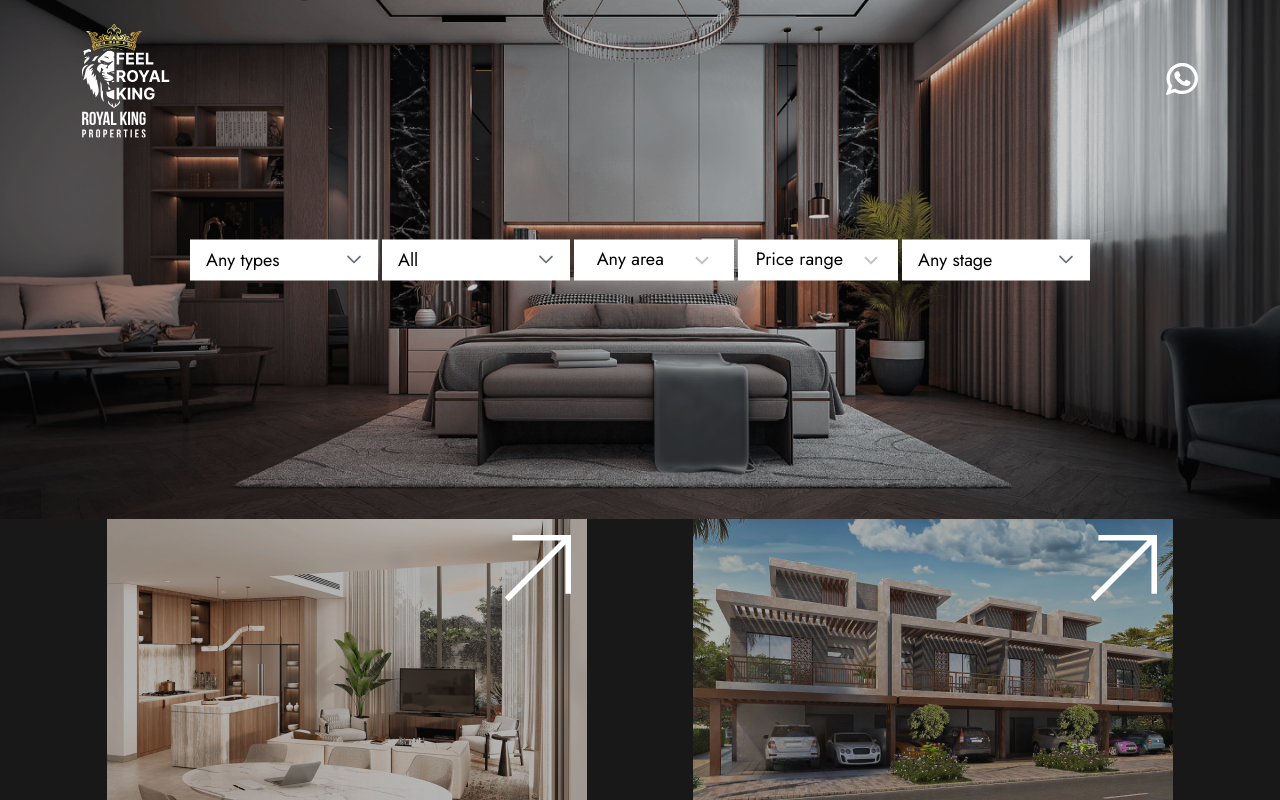
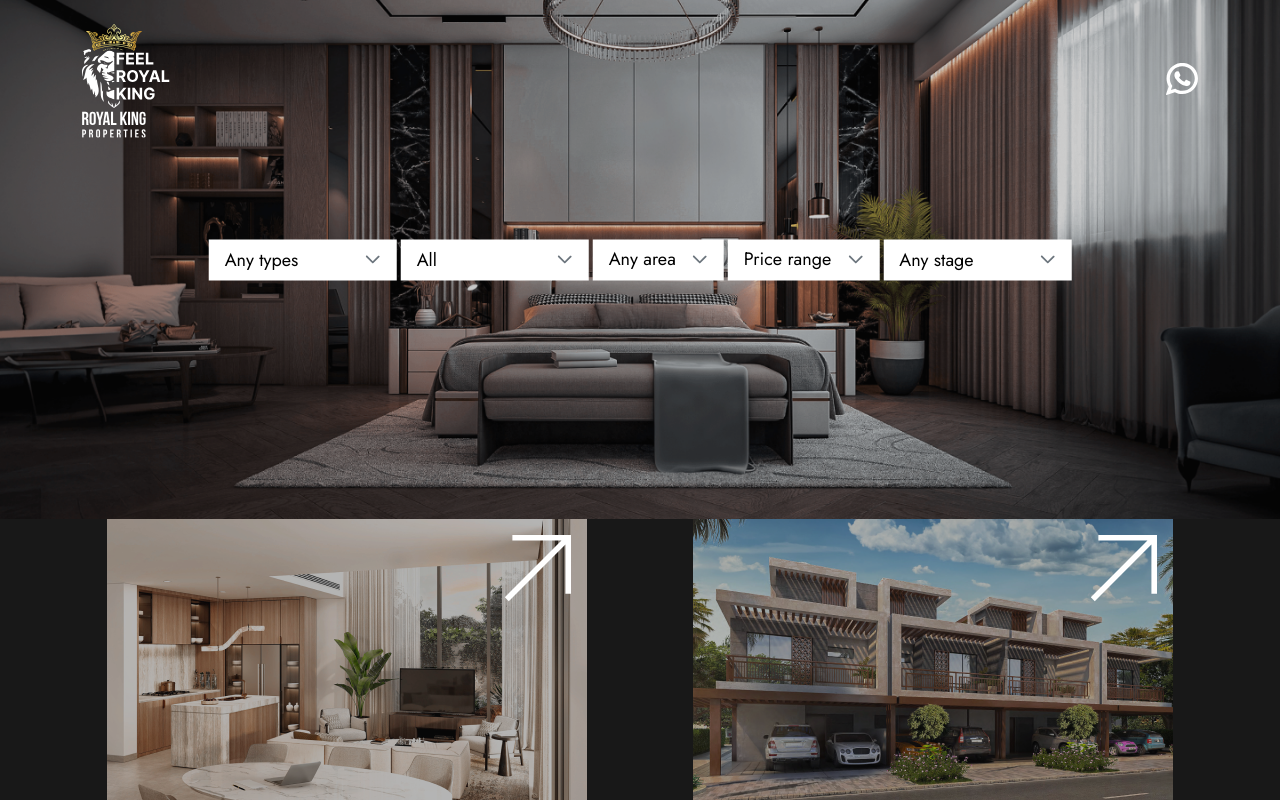
Before and after one commit to JuliaKuranova/RoyalKingProperties, a React (Create React App) app: page / in a window 1280 px wide. Shown: the top 800 px of the page. Built offline with nearby package versions, Linux system fonts and the light colour scheme.

Commit message:
fix: click DropdownInput

```diff
--- a/src/components/UI/images/HeaderImage.jsx
+++ b/src/components/UI/images/HeaderImage.jsx
@@ -15,11 +15,11 @@ export default function HeaderImage(props) {
         className="img"
       /> */}
 
-      <div className="test">
+      {/* <div className="test"> */}
         {props.title ? <h1 className="h1">{props.title}</h1> : null}
         {props.hasFilter ? <Filter isOpenA={props.isOpenA} setIsOpenA={props.setIsOpenA}/> : null}
       </div>
-    </div>
+    // </div>
   );
 }
 
--- a/src/components/UI/inputs/DropdownInput.jsx
+++ b/src/components/UI/inputs/DropdownInput.jsx
@@ -1,28 +1,82 @@
-import { useState } from "react";
+import { useEffect, useRef, useState } from "react";
 import MyInputDropdown from "./MyInputDropdown";
 
-export default function DropdownInput(props) {
-  // const [isOpenA, setIsOpenA] = useState(false);
-  console.log('test props  dropdown', props);
+function DropdownInput(props) {
+  const [isOpenA, setIsOpenA] = useState(false);
+  const ref = useRef();
+  const ref2 = useRef();
+  useEffect(() => {
+    const fun = (e) => {
+      if (!isOpenA) return;
+      var rect = ref.current.getBoundingClientRect();
+      var rect2 = ref2.current.getBoundingClientRect();
+      if (
+        e.clientX > rect2.left &&
+        e.clientX < rect2.right &&
+        e.clientY > rect2.top &&
+        e.clientY < rect2.bottom
+      ) {
+        return;
+      }
+      if (
+        e.clientX < rect.left ||
+        e.clientX > rect.right ||
+        e.clientY < rect.top ||
+        e.clientY > rect.bottom
+      ) {
+        setIsOpenA(false);
+      }
+    };
+    if (isOpenA) {
+      document.addEventListener("click", fun);
+    } else {
+      document.removeEventListener("click", fun);
+    }
+    return () => {
+      document.removeEventListener("click", fun);
+    };
+  }, [isOpenA, ref]);
+  const handleChangeOpen = (e) => {
+    setIsOpenA((prev) => !prev);
+  };
   return (
-    <div className='dropdown-input'>
-      <div className={`dropdown-input__wrapper`} onClick={() => props.setIsOpenA(false)} />
-      <div className="dropdown-head" onClick={() => props.setIsOpenA(prev => !prev)}>
+    <div className="dropdown-input" ref={ref2}>
+      <div className={`dropdown-input__wrapper`} onClick={handleChangeOpen} />
+      <div className="dropdown-head" onClick={handleChangeOpen}>
         <span>{props.text}</span>
         <span>
-          <svg xmlns="http://www.w3.org/2000/svg" width="18" height="19" viewBox="0 0 18 19" fill="none">
+          {/* <svg xmlns="http://www.w3.org/2000/svg" width="18" height="19" viewBox="0 0 18 19" fill="none">
             <path d="M3 6.70703L9 12.707L15 6.70703" stroke="#C2C2C2" stroke-width="2" />
+          </svg> */}
+
+          <svg
+            width="14"
+            height="14"
+            viewBox="0 0 14 14"
+            fill="none"
+            xmlns="http://www.w3.org/2000/svg"
+            class="p-icon p-multiselect-trigger-icon p-c"
+            aria-hidden="true"
+            data-pc-section="triggericon"
+          >
+            <path
+              d="M7.01744 10.398C6.91269 10.3985 6.8089 10.378 6.71215 10.3379C6.61541 10.2977 6.52766 10.2386 6.45405 10.1641L1.13907 4.84913C1.03306 4.69404 0.985221 4.5065 1.00399 4.31958C1.02276 4.13266 1.10693 3.95838 1.24166 3.82747C1.37639 3.69655 1.55301 3.61742 1.74039 3.60402C1.92777 3.59062 2.11386 3.64382 2.26584 3.75424L7.01744 8.47394L11.769 3.75424C11.9189 3.65709 12.097 3.61306 12.2748 3.62921C12.4527 3.64535 12.6199 3.72073 12.7498 3.84328C12.8797 3.96582 12.9647 4.12842 12.9912 4.30502C13.0177 4.48162 12.9841 4.662 12.8958 4.81724L7.58083 10.1322C7.50996 10.2125 7.42344 10.2775 7.32656 10.3232C7.22968 10.3689 7.12449 10.3944 7.01744 10.398Z"
+              fill="currentColor"
+            ></path>
           </svg>
         </span>
       </div>
       {
-        props.isOpenA
-          ? <div className={`dropdown-input__content ${props.isOpenA ? 'active' : ''}`}>
+        <div
+          className={`dropdown-input__content ${isOpenA ? "active" : ""}`}
+          style={{ display: isOpenA ? "flex" : "none" }}
+          ref={ref}
+        >
           <MyInputDropdown
             // id='name-input'
             // label='Your name'
             placeholder={props.placeholder1}
-              type='number'
+            type="number"
             // value={name}
             // onChange={event => setName(event.target.value)}
             metric={props.metric}
@@ -32,14 +86,15 @@ export default function DropdownInput(props) {
             // id='name-input'
             // label='Your name'
             placeholder={props.placeholder2}
-              type='number'
+            type="number"
             // value={name}
             // onChange={event => setName(event.target.value)}
             metric={props.metric}
           />
         </div>
-          : null
       }
     </div>
   );
 }
+
+export default DropdownInput;
--- a/src/styles/components/UI/images/offer-item.scss
+++ b/src/styles/components/UI/images/offer-item.scss
@@ -90,7 +90,7 @@
 .offer-item:hover {
   .offer-item__img img {
     // width: 100%;
-    max-height: 232px;
+    // max-height: 232px;
     transform: scale(1.1);
   }
 
--- a/src/styles/components/UI/inputs/dropdown-input.scss
+++ b/src/styles/components/UI/inputs/dropdown-input.scss
@@ -12,7 +12,7 @@
   }
 
   .dropdown-head {
-    width: 160px;
+    width: max-content;
     height: 50px;
     background-color: white;
     color: black;
@@ -40,7 +40,7 @@
     justify-content: space-around;
 
     position: absolute;
-    transform: translateY(10px);
+    transform: translateY(4px);
 
     column-gap: 10px;
 
--- a/src/styles/components/filter/filter.scss
+++ b/src/styles/components/filter/filter.scss
@@ -15,11 +15,16 @@
   border-radius: 0 !important;
 }
 
-.dropdown-head span svg {
-  padding: 8px 16px !important;
-  width: auto !important;
-  height: auto !important;
+.dropdown-head span {
+  padding: 0 16px;
+  svg {
+    //   padding: 8px 16px !important;
+    //   width: auto !important;
+    //   height: auto !important;
+    color: #6c757d;
+  }
 }
+
 .p-multiselect {
   height: 41px !important;
 }
@@ -53,6 +58,7 @@
 }
 
 .p-multiselect-panel {
+  margin-top: 4px !important;
   border-radius: inherit !important;
   .p-multiselect-items {
     padding: inherit !important;
@@ -71,7 +77,7 @@
           border-radius: inherit;
 
           &:hover {
-            border-color: #E4CFA6 !important;
+            border-color: #e4cfa6 !important;
           }
 
           .p-checkbox-icon.p-icon {
@@ -89,12 +95,12 @@
 }
 
 .p-multiselect-panel .p-multiselect-items .p-multiselect-item.p-highlight {
-  background: #F0F0F0 !important;
+  background: #f0f0f0 !important;
 }
 
 .p-checkbox .p-checkbox-box.p-highlight {
-  border-color: #F0F0F0 !important;
-  background: #F0F0F0 !important;
+  border-color: #f0f0f0 !important;
+  background: #f0f0f0 !important;
 }
 
 @media (min-width: 768px) {
--- a/src/styles/pages/home.scss
+++ b/src/styles/pages/home.scss
@@ -272,7 +272,7 @@ $width: 2px;
 
 .header-image {
   position: relative;
-  .test {
+  .filter {
     top: 50%;
     position: absolute;
     z-index: 100;
```
Lines whose indentation alone changed are shown as unchanged.
